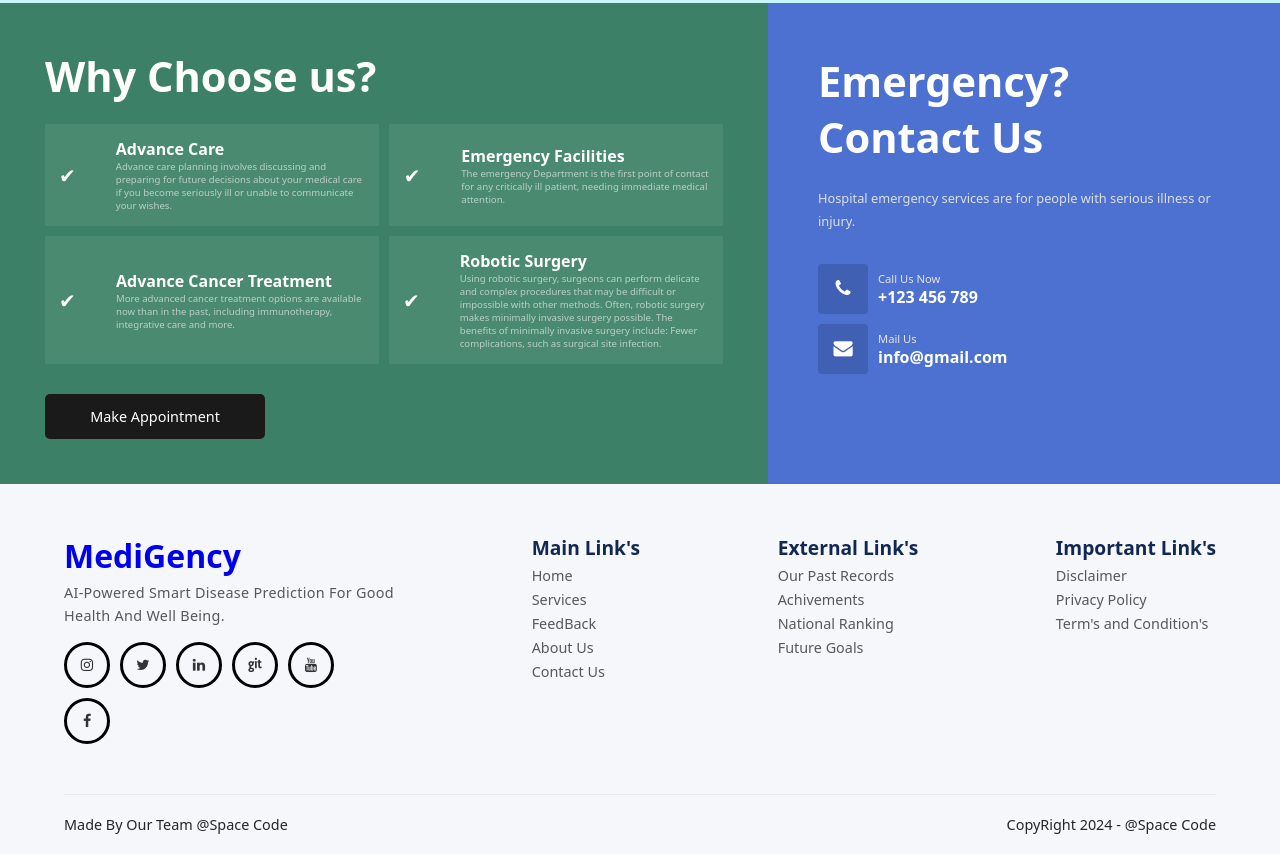
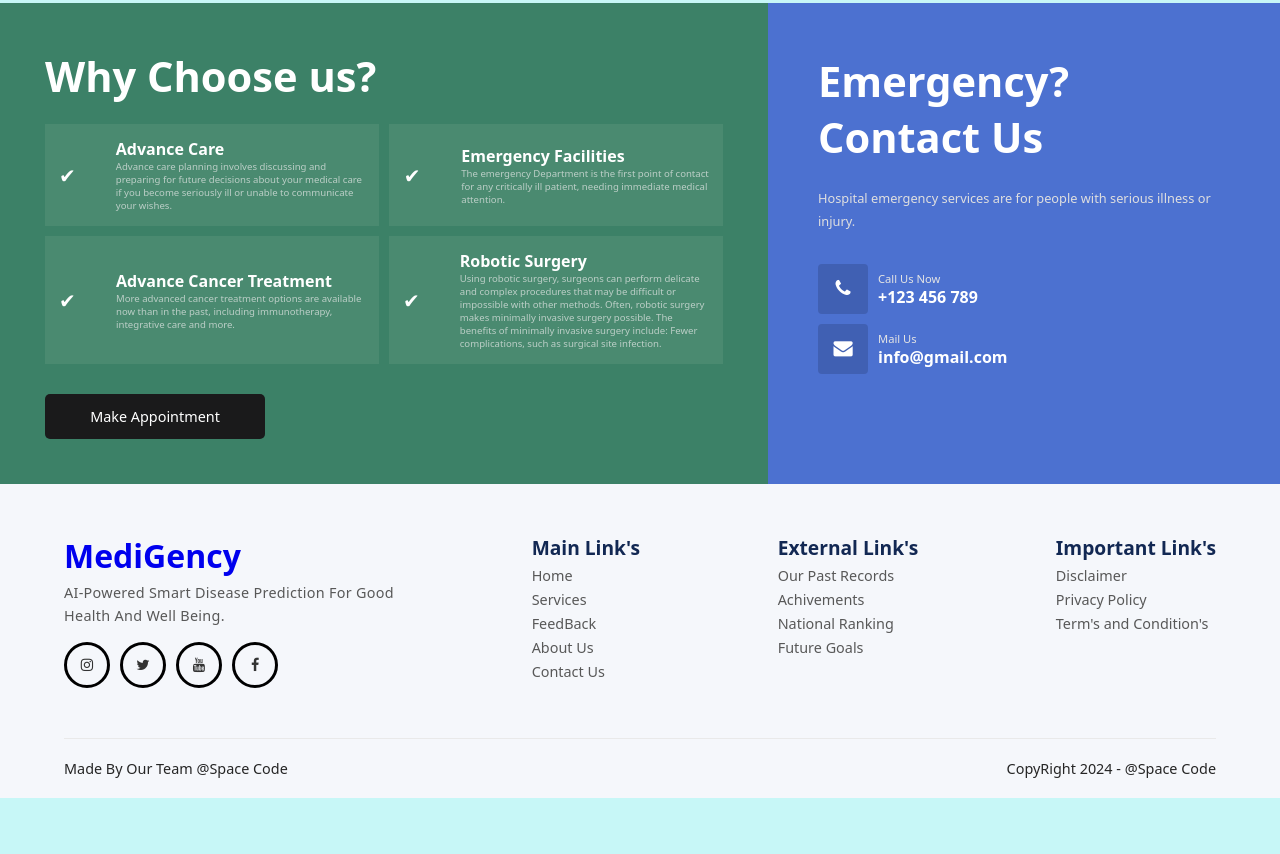
Before and after one commit to anki2003ta/Medical, a website: page public/index1.html in a window 1280 px wide. Shown: the part 1949-2803 px from the top of the page. After the commit the page ends 2747 px from the top, so only its background shows below. Drawn offline with nearby package versions, Linux system fonts and the light colour scheme.

Commit message:
Update index1.html

```diff
--- a/public/index1.html
+++ b/public/index1.html
@@ -269,8 +269,6 @@
         <div class="footer-social">
           <a href="#"><i class="fa fa-instagram"></i></a>
           <a href="#"><i class="fa fa-twitter"></i></a>
-          <a href="#"><i class="fa fa-linkedin"></i></a>
-          <a href="#"><i class="fa fa-git"></i></a>
           <a href="#"><i class="fa fa-youtube"></i></a>
           <a href="#"><i class="fa fa-facebook"></i></a>
         </div>
```
